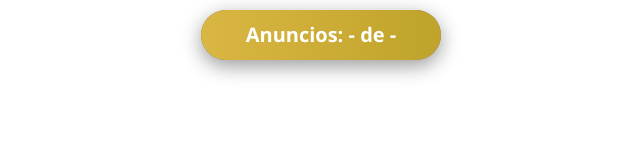
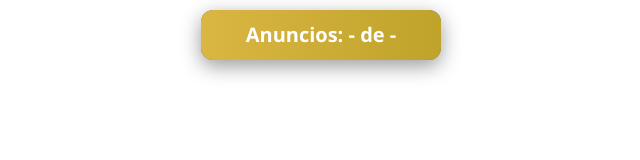
Before and after one commit to CsCheems/Widget-AdRun, a website: page public/widget/widget.html in a window 1280 px wide. Shown: the full height of the page, 319-959 px from the left. Drawn offline with nearby package versions, Linux system fonts and the light colour scheme.

Commit message:
Se corrijio css x7

```diff
--- a/public/widget/widget.css
+++ b/public/widget/widget.css
@@ -18,7 +18,7 @@ body {
   display: none;
   width: 240px;
   height: 50px;
-  border-radius: 25px;
+  border-radius: 12px;
   overflow: hidden;
   box-shadow: 0 6px 20px rgba(0, 0, 0, 0.4);
   text-align: center;
```
